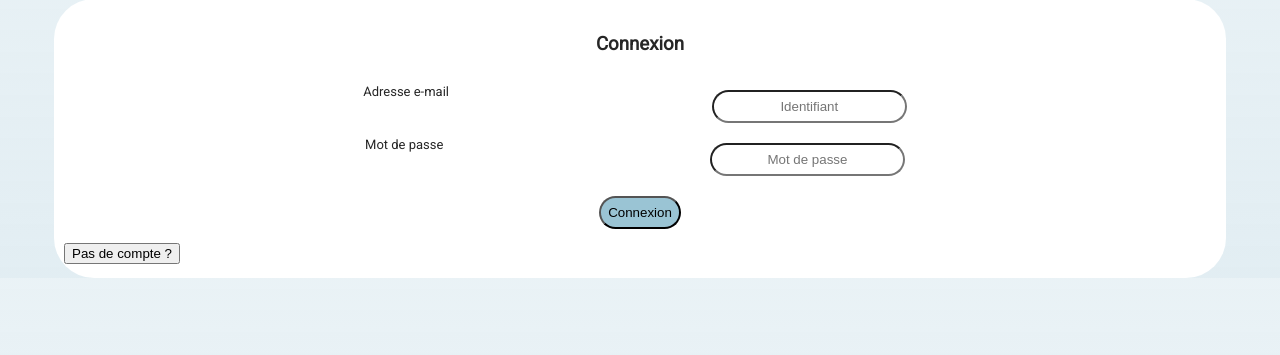
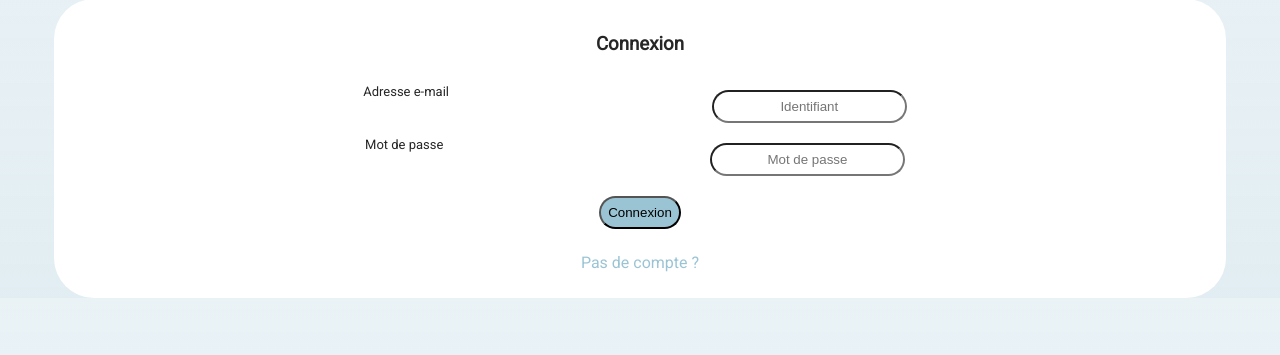
Before and after one commit to andreamechin/suivideprojet3, a PHP site: page /connexion.php in a window 1280 px wide. Shown: the part 131-486 px from the top of the page. Run offline with PHP 8.4, Linux system fonts and the light colour scheme; style sheets or scripts are compiled from the project's sources.

Commit message:
style( lien pas de compte)

```diff
--- a/connexion.php
+++ b/connexion.php
@@ -65,7 +65,7 @@ include "scriptBDD.php";
             </div>
         </form>
         <div class='compte'>
-          <button onclick="maFonction()">Pas de compte ?</button>
+            <a onclick="maFonction()">Pas de compte ?</a>
         </div>
 
         <div id="sinscrire" style="display:none;">
--- a/css/style.scss
+++ b/css/style.scss
@@ -9,10 +9,8 @@ html {
     line-height: 1.8;
     margin: 0;
     color: #262626;
-    background: linear-gradient(
-      rgba(154, 194, 212, 0.212),
-      rgba(154, 194, 212, 0.288)
-    );
+    background: linear-gradient(rgba(154, 194, 212, 0.212),
+        rgba(154, 194, 212, 0.288));
 
     header {
       padding: 30px;
@@ -143,6 +141,7 @@ html {
           font-size: 2rem;
         }
       }
+
       button {
         margin: 10px;
         padding: 7px;
@@ -154,18 +153,18 @@ html {
     /************************************ page connexion **************************************/
     #connexion {
       padding: 10px;
+      text-align: center;
 
-      h3 {
-        text-align: center;
-      }
+      .compte {
+        margin: 10px 0;
 
-      a {
-        text-decoration: none;
-        color: rgb(148, 195, 214);
-      }
+        a {
+          color: rgb(154, 196, 212);
+        }
 
-      a:hover {
-        color: rgb(102, 181, 212);
+        a:hover {
+          color: rgb(128, 206, 236);
+        }
       }
     }
 
@@ -199,6 +198,7 @@ html {
       .favoris {
         text-align: center;
         padding-top: 20px;
+
         .container {
           display: flex;
           justify-content: space-around;
```
